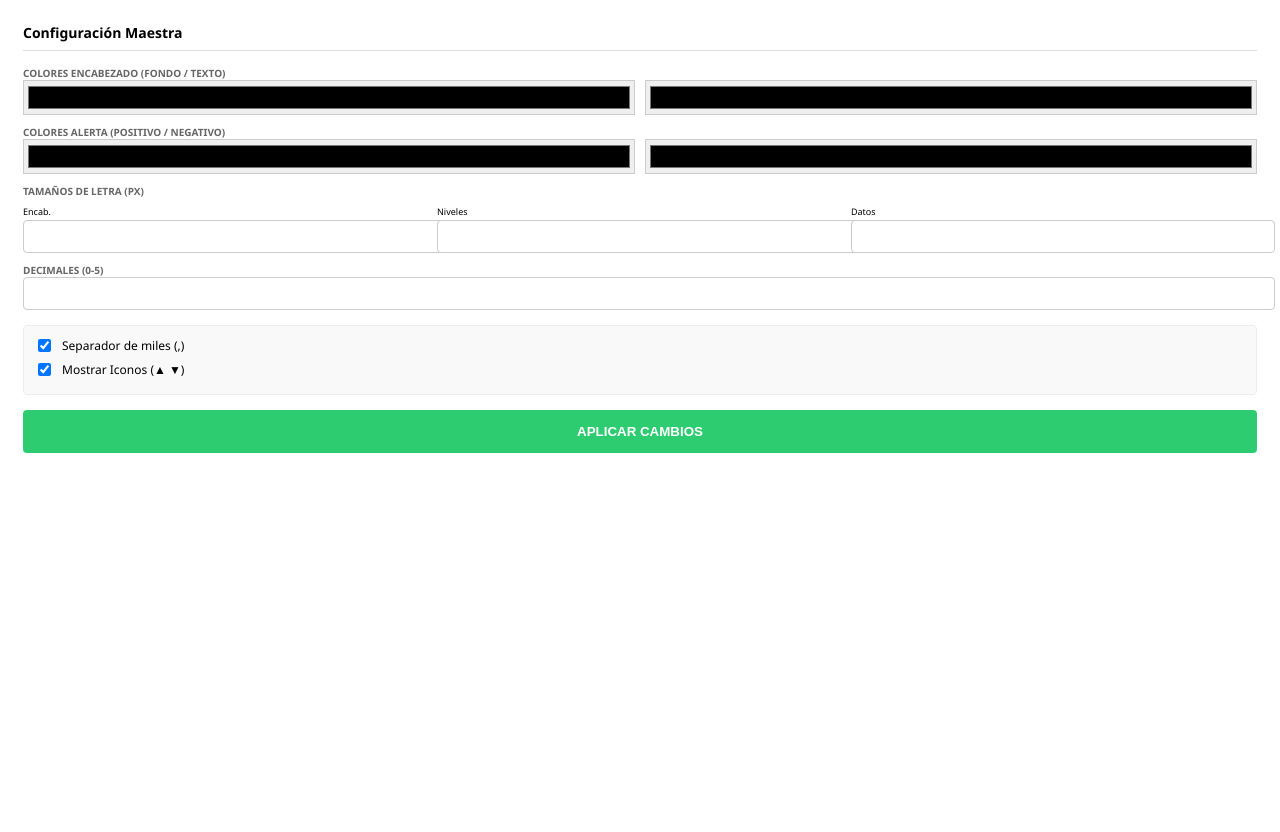
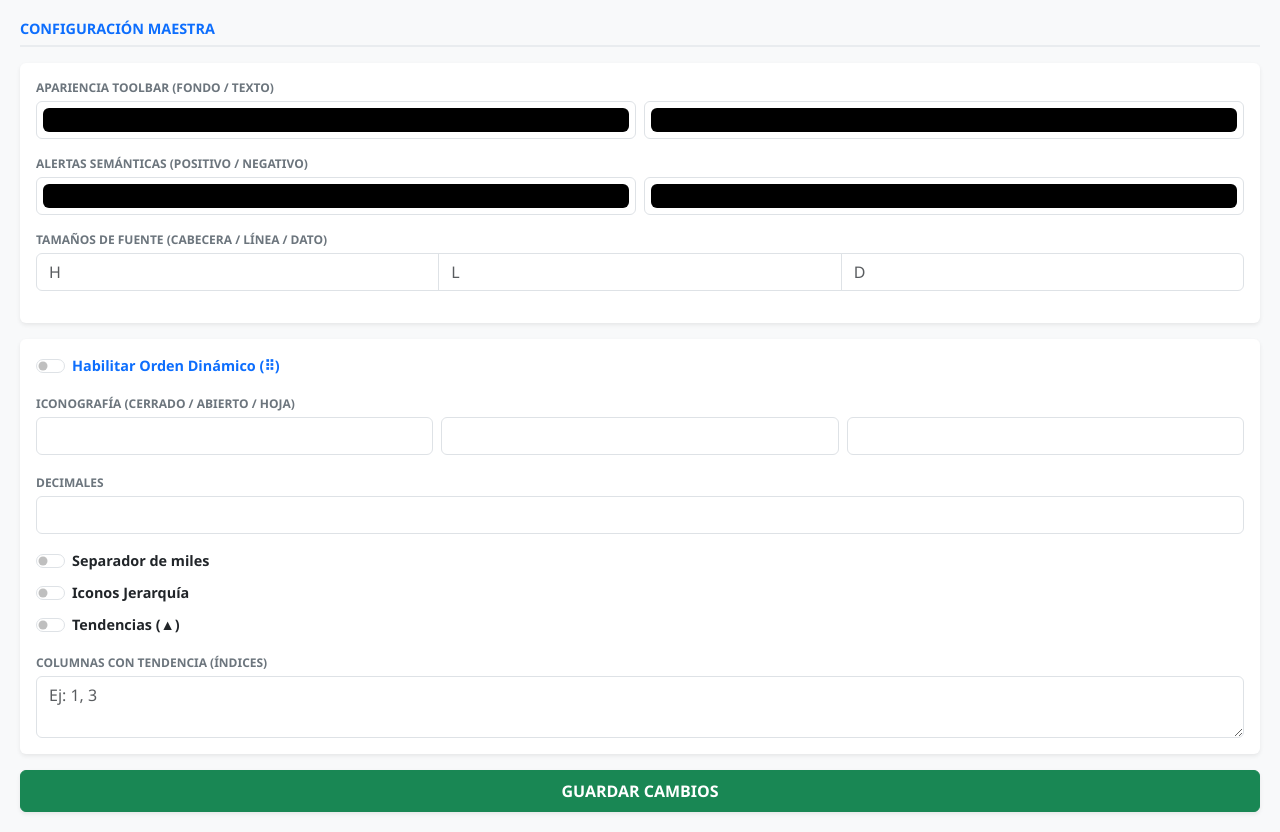
Before and after one commit to FranklinConde/TreeGridProfesional, a plain HTML site: page configure.html in a window 1280 px wide. Before the commit the page ends 800 px from the top, so only its background shows below. Drawn offline with nearby package versions, Linux system fonts and the light colour scheme; a script that the page names is missing.

Commit message:
Update configure.html

```diff
--- a/configure.html
+++ b/configure.html
@@ -2,146 +2,124 @@
 <html>
 <head>
     <meta charset="utf-8">
+    <title>Configuración Maestra</title>
     <script src="https://cdn.jsdelivr.net/gh/tableau/extensions-api@master/lib/tableau.extensions.1.latest.js"></script>
+    <link href="https://cdn.jsdelivr.net/npm/bootstrap@5.3.0/dist/css/bootstrap.min.css" rel="stylesheet">
     <style>
         body {
-            font-family: 'Segoe UI', sans-serif;
-            padding: 15px;
-            background: #fff;
+            padding: 20px;
+            background: #f8f9fa;
+            font-size: 0.9rem;
+            font-family: 'Segoe UI', system-ui, sans-serif;
         }
 
-        h3 {
-            margin: 0 0 15px 0;
-            font-size: 14px;
-            border-bottom: 1px solid #ddd;
-            padding-bottom: 8px;
+        .form-label {
+            font-size: 0.75rem;
+            font-weight: 700;
+            text-transform: uppercase;
+            color: #6c757d;
+            margin-bottom: 0.25rem;
         }
 
-        label {
-            display: block;
-            margin-top: 10px;
-            font-size: 10px;
-            font-weight: bold;
-            color: #666;
-            text-transform: uppercase;
+        .card {
+            border: none;
+            box-shadow: 0 2px 4px rgba(0,0,0,0.05);
+            margin-bottom: 1rem;
+            background: white;
         }
 
-        .row {
-            display: flex;
-            gap: 10px;
-            margin-bottom: 5px;
+        .form-control-color {
+            width: 100%;
+            height: 38px;
         }
 
-        input[type="color"] {
-            width: 100%;
-            height: 35px;
-            border: 1px solid #ccc;
-            cursor: pointer;
-        }
-
-        input[type="number"] {
-            width: 100%;
-            padding: 8px;
-            border: 1px solid #ccc;
-            border-radius: 4px;
-        }
-
-        .grid-3 {
-            display: grid;
-            grid-template-columns: 1fr 1fr 1fr;
-            gap: 8px;
-        }
-
-        .check-group {
-            margin-top: 15px;
-            background: #f9f9f9;
-            padding: 10px;
-            border: 1px solid #eee;
-            border-radius: 4px;
-        }
-
-        .check {
-            display: flex;
-            align-items: center;
-            gap: 8px;
-            font-size: 12px;
-            margin-bottom: 5px;
-        }
-
-        button {
-            width: 100%;
-            padding: 14px;
-            background: #2ecc71;
-            color: white;
-            border: none;
-            border-radius: 4px;
-            cursor: pointer;
-            font-weight: bold;
-            margin-top: 15px;
+        .section-title {
+            font-size: 0.9rem;
+            font-weight: 800;
+            color: #0d6efd;
+            border-bottom: 2px solid #e9ecef;
+            margin-bottom: 1rem;
+            padding-bottom: 0.5rem;
         }
     </style>
 </head>
 <body>
-    <h3>Configuración Maestra</h3>
+    <div class="container-fluid p-0">
+        <h5 class="section-title">CONFIGURACIÓN MAESTRA</h5>
 
-    <label>Colores Encabezado (Fondo / Texto)</label>
-    <div class="row">
-        <input type="color" id="cfg_bg">
-        <input type="color" id="cfg_txt">
+        <div class="card p-3 shadow-sm">
+            <label class="form-label">Apariencia Toolbar (Fondo / Texto)</label>
+            <div class="row g-2 mb-3">
+                <div class="col-6"><input type="color" id="cfg_bg" class="form-control form-control-color"></div>
+                <div class="col-6"><input type="color" id="cfg_txt" class="form-control form-control-color"></div>
             </div>
 
-    <label>Colores Alerta (Positivo / Negativo)</label>
-    <div class="row">
-        <input type="color" id="cfg_pos">
-        <input type="color" id="cfg_neg">
+            <label class="form-label">Alertas Semánticas (Positivo / Negativo)</label>
+            <div class="row g-2 mb-3">
+                <div class="col-6"><input type="color" id="cfg_pos" class="form-control form-control-color"></div>
+                <div class="col-6"><input type="color" id="cfg_neg" class="form-control form-control-color"></div>
             </div>
 
-    <label>Tamaños de Letra (Px)</label>
-    <div class="grid-3">
-        <div><span style="font-size:9px">Encab.</span><input type="number" id="cfg_sz_h"></div>
-        <div><span style="font-size:9px">Niveles</span><input type="number" id="cfg_sz_l"></div>
-        <div><span style="font-size:9px">Datos</span><input type="number" id="cfg_sz_d"></div>
+            <label class="form-label">Tamaños de Fuente (Cabecera / Línea / Dato)</label>
+            <div class="input-group mb-3">
+                <input type="number" id="cfg_sz_h" class="form-control" placeholder="H">
+                <input type="number" id="cfg_sz_l" class="form-control" placeholder="L">
+                <input type="number" id="cfg_sz_d" class="form-control" placeholder="D">
+            </div>
         </div>
 
-    <label>Decimales (0-5)</label>
-    <input type="number" id="cfg_dec" min="0" max="5">
-
-    <div class="check-group">
-        <div class="check"><input type="checkbox" id="cfg_sep" checked> Separador de miles (,)</div>
-        <div class="check"><input type="checkbox" id="cfg_icons" checked> Mostrar Iconos (▲ ▼)</div>
+        <div class="card p-3 shadow-sm">
+            <div class="form-check form-switch mb-3">
+                <input class="form-check-input" type="checkbox" id="cfg_movable">
+                <label class="form-check-label fw-bold text-primary" for="cfg_movable">Habilitar Orden Dinámico (⠿)</label>
             </div>
 
-    <button id="btnSave">APLICAR CAMBIOS</button>
+            <label class="form-label">Iconografía (Cerrado / Abierto / Hoja)</label>
+            <div class="row g-2 mb-3">
+                <div class="col-4"><input type="text" id="cfg_ico0" class="form-control text-center"></div>
+                <div class="col-4"><input type="text" id="cfg_ico1" class="form-control text-center"></div>
+                <div class="col-4"><input type="text" id="cfg_ico2" class="form-control text-center"></div>
+            </div>
+
+            <div class="row g-2 mb-3">
+                <div class="col-12"><label class="form-label">Decimales</label><input type="number" id="cfg_dec" class="form-control" min="0" max="5"></div>
+            </div>
+
+            <div class="form-check form-switch mb-2"><input class="form-check-input" type="checkbox" id="cfg_sep"><label class="form-check-label fw-bold text-dark">Separador de miles</label></div>
+            <div class="form-check form-switch mb-2"><input class="form-check-input" type="checkbox" id="cfg_icons"><label class="form-check-label fw-bold text-dark">Iconos Jerarquía</label></div>
+            <div class="form-check form-switch mb-2"><input class="form-check-input" type="checkbox" id="cfg_trends"><label class="form-check-label fw-bold text-dark">Tendencias (▲)</label></div>
+
+            <label class="form-label mt-2">Columnas con Tendencia (Índices)</label>
+            <textarea id="cfg_trend_cols" class="form-control" rows="2" placeholder="Ej: 1, 3"></textarea>
+        </div>
+
+        <button id="btnSave" class="btn btn-success w-100 fw-bold py-2 shadow-sm">GUARDAR CAMBIOS</button>
+    </div>
 
     <script>
         tableau.extensions.initializeDialogAsync().then(function () {
             const s = tableau.extensions.settings;
+            const load = (id, def, isCheck = false) => {
+                const el = document.getElementById(id);
+                const val = s.get(id);
+                if (isCheck) el.checked = (val !== 'false');
+                else el.value = val || def;
+            };
 
-            // Cargar valores
-            document.getElementById('cfg_bg').value = s.get('cfg_bg') || '#e1e4e8';
-            document.getElementById('cfg_txt').value = s.get('cfg_txt') || '#000000';
-            document.getElementById('cfg_pos').value = s.get('cfg_pos') || '#27ae60';
-            document.getElementById('cfg_neg').value = s.get('cfg_neg') || '#e74c3c';
-            document.getElementById('cfg_sz_h').value = s.get('cfg_sz_h') || '14';
-            document.getElementById('cfg_sz_l').value = s.get('cfg_sz_l') || '13';
-            document.getElementById('cfg_sz_d').value = s.get('cfg_sz_d') || '12';
-            document.getElementById('cfg_dec').value = s.get('cfg_dec') || '2';
-            document.getElementById('cfg_sep').checked = s.get('cfg_sep') !== 'false';
-            document.getElementById('cfg_icons').checked = s.get('cfg_icons') !== 'false';
+            load('cfg_bg', '#1a2b3c'); load('cfg_txt', '#ffffff'); load('cfg_pos', '#27ae60'); load('cfg_neg', '#e74c3c');
+            load('cfg_sz_h', '14'); load('cfg_sz_l', '13'); load('cfg_sz_d', '12');
+            load('cfg_dec', '2'); load('cfg_ico0', '➕'); load('cfg_ico1', '➖'); load('cfg_ico2', '🪙');
+            load('cfg_sep', '', true); load('cfg_icons', '', true); load('cfg_trends', 'true', true);
+            load('cfg_movable', 'true', true); load('cfg_trend_cols', '');
 
-            document.getElementById('btnSave').onclick = function () {
-                s.set('cfg_bg', document.getElementById('cfg_bg').value);
-                s.set('cfg_txt', document.getElementById('cfg_txt').value);
-                s.set('cfg_pos', document.getElementById('cfg_pos').value);
-                s.set('cfg_neg', document.getElementById('cfg_neg').value);
-                s.set('cfg_sz_h', document.getElementById('cfg_sz_h').value);
-                s.set('cfg_sz_l', document.getElementById('cfg_sz_l').value);
-                s.set('cfg_sz_d', document.getElementById('cfg_sz_d').value);
-                s.set('cfg_dec', document.getElementById('cfg_dec').value);
-                s.set('cfg_sep', document.getElementById('cfg_sep').checked.toString());
-                s.set('cfg_icons', document.getElementById('cfg_icons').checked.toString());
-
-                s.saveAsync().then(() => { tableau.extensions.ui.closeDialog("refresh"); });
+            document.getElementById('btnSave').onclick = () => {
+                ['cfg_bg', 'cfg_txt', 'cfg_pos', 'cfg_neg', 'cfg_sz_h', 'cfg_sz_l', 'cfg_sz_d', 'cfg_dec', 'cfg_ico0', 'cfg_ico1', 'cfg_ico2', 'cfg_trend_cols'].forEach(id => {
+                    s.set(id, document.getElementById(id).value);
+                });
+                ['cfg_sep', 'cfg_icons', 'cfg_trends', 'cfg_movable'].forEach(id => {
+                    s.set(id, document.getElementById(id).checked.toString());
+                });
+                s.saveAsync().then(() => tableau.extensions.ui.closeDialog("refresh"));
             };
         });
     </script>
```
Lines whose indentation alone changed are shown as unchanged.
